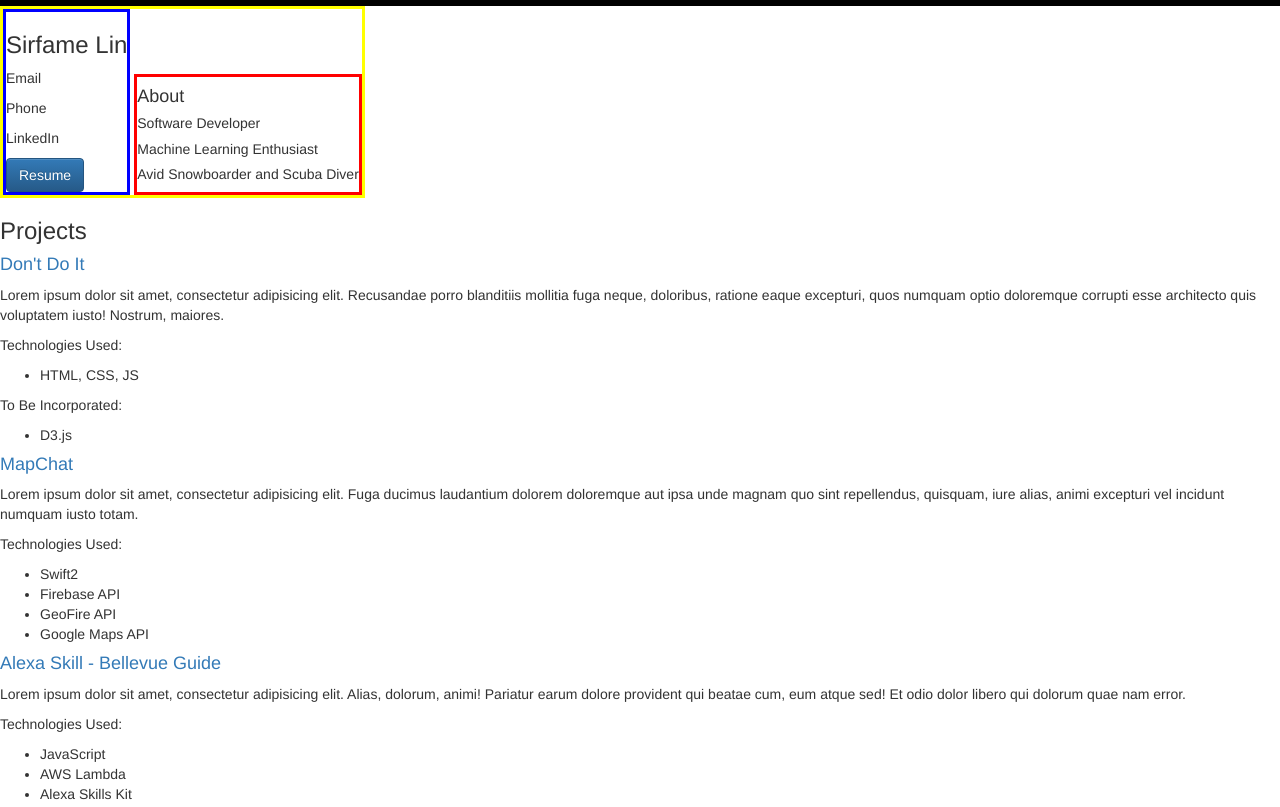
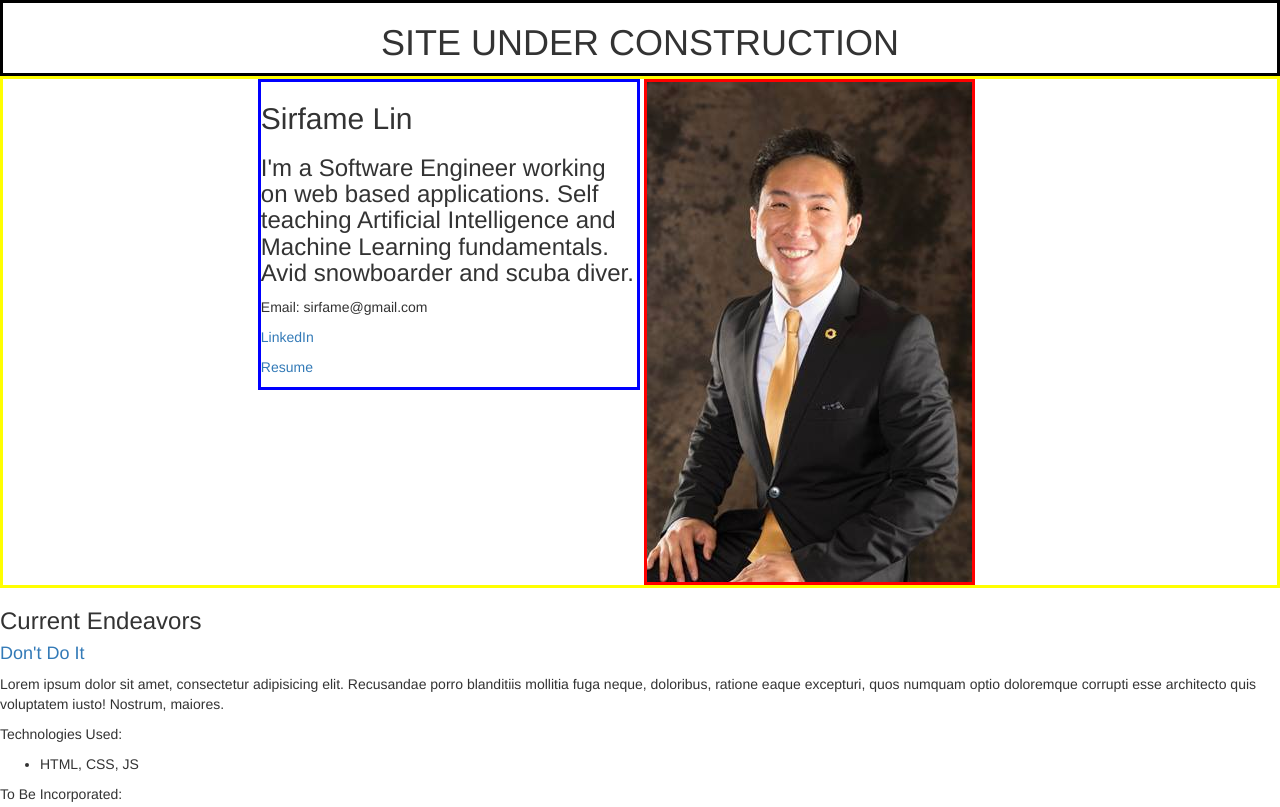
Before and after one commit to Sirfame/mygithubpage, a plain HTML site: page index.html in a window 1280 px wide. Shown: the top 807 px of the page. Drawn offline with nearby package versions, Linux system fonts and the light colour scheme.

Commit message:
some work

```diff
--- a/css/main.css
+++ b/css/main.css
@@ -9,25 +9,31 @@
 
 #headspace {
     border: solid black;
+    text-align: center;
 }
 
 #top {
+    width: 100%;
     border: solid yellow;
-
 }
 
 #topLeft {
+    margin-left: 20%;
+    width: 30%;
     border: solid blue;
     display: inline-block;
+    vertical-align: top
 }
 
 #topRight {
     border: solid red;
     display: inline-block;
+    vertical-align: top
 }
 
 #footspace {
     border: solid black;
+    text-align: center;
 }
 
 #top {
--- a/index.html
+++ b/index.html
@@ -5,6 +5,9 @@
     <meta name="viewport" content="width=device-width, initial-scale=1.0">
     <meta http-equiv="X-UA-Compatible" content="ie=edge">
     <link rel="stylesheet" href="./css/main.css">
+
+    <script src="https://code.jquery.com/jquery-3.2.1.min.js" integrity="sha256-hwg4gsxgFZhOsEEamdOYGBf13FyQuiTwlAQgxVSNgt4=" crossorigin="anonymous"></script>
+
     <!-- Latest compiled and minified CSS -->
     <link rel="stylesheet" href="https://maxcdn.bootstrapcdn.com/bootstrap/3.3.7/css/bootstrap.min.css" integrity="sha384-BVYiiSIFeK1dGmJRAkycuHAHRg32OmUcww7on3RYdg4Va+PmSTsz/K68vbdEjh4u" crossorigin="anonymous">
 
@@ -13,33 +16,35 @@
 
     <!-- Latest compiled and minified JavaScript -->
     <script src="https://maxcdn.bootstrapcdn.com/bootstrap/3.3.7/js/bootstrap.min.js" integrity="sha384-Tc5IQib027qvyjSMfHjOMaLkfuWVxZxUPnCJA7l2mCWNIpG9mGCD8wGNIcPD7Txa" crossorigin="anonymous"></script>
+
+
     <link rel="shortcut icon" href="./img/logo.jpg" />
     <title>Sirfame Lin</title>
 </head>
 <body>
-<div id="headspace"></div>
+<div id="headspace">
+    <h1>SITE UNDER CONSTRUCTION</h1>
+</div>
 <div id="main">
     <div id="top">
 
         <div id="topLeft">
-            <h3>Sirfame Lin</h3>
-            <p>Email</p>
-            <p>Phone</p>
-            <p>LinkedIn</p>
-            <a type="button" class="btn btn-primary" href="./lib/Resume.pdf" target="_blank">Resume</a>
+            <h2>Sirfame Lin</h2>
+            <h3>I'm a Software Engineer working on web based applications. Self teaching Artificial Intelligence and Machine Learning fundamentals. Avid snowboarder and scuba diver.</h3>
+            <p>Email: sirfame@gmail.com</p>
+            <p><a href= "https://www.linkedin.com/in/sirfame" target="_blank">LinkedIn</a></p>
+            <p><a href="./lib/Resume.pdf" target="_blank">Resume</a></p>
+            <!-- <a type="button" class="btn btn-primary" href="./lib/Resume.pdf" target="_blank">Resume</a> -->
         </div>
 
         <div id="topRight">
-            <h4>About</h4>
-            <h5>Software Developer</h5>
-            <h5>Machine Learning Enthusiast</h5>
-            <h5>Avid Snowboarder and Scuba Diver</h5>
+            <img src="./img/logo.jpg" alt="">
         </div>
 
 
     </div>
     <div id="bottom">
-        <h3>Projects</h3>
+        <h3>Current Endeavors</h3>
         <div>
             <h4><a href= "https://dont-do-it.github.io/" target="_blank" class="ProjectTitle">Don't Do It</a></h4>
             <p class="ProjectDescription">Lorem ipsum dolor sit amet, consectetur adipisicing elit. Recusandae porro blanditiis mollitia fuga neque, doloribus, ratione eaque excepturi, quos numquam optio doloremque corrupti esse architecto quis voluptatem iusto! Nostrum, maiores.</p>
```
